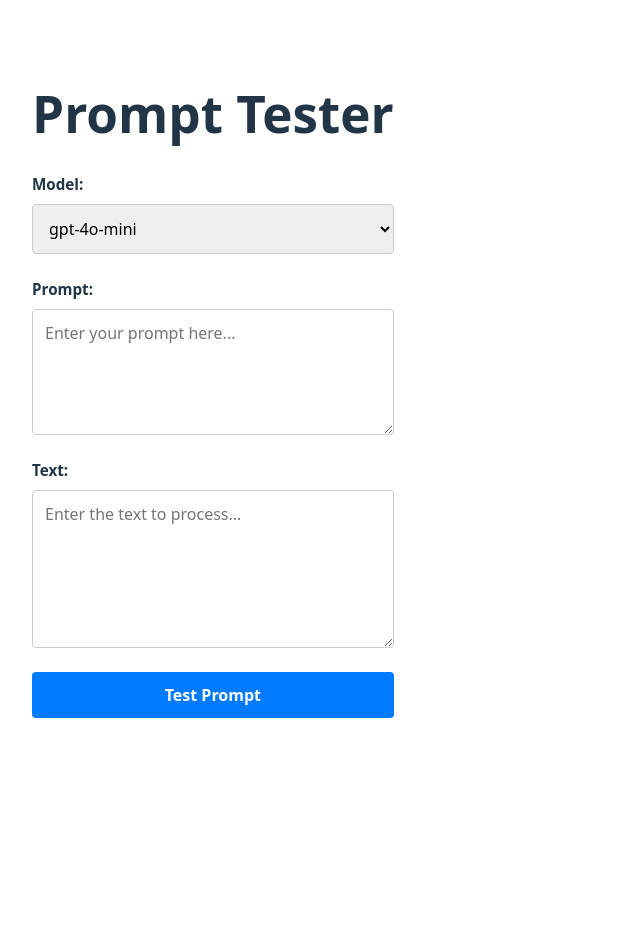
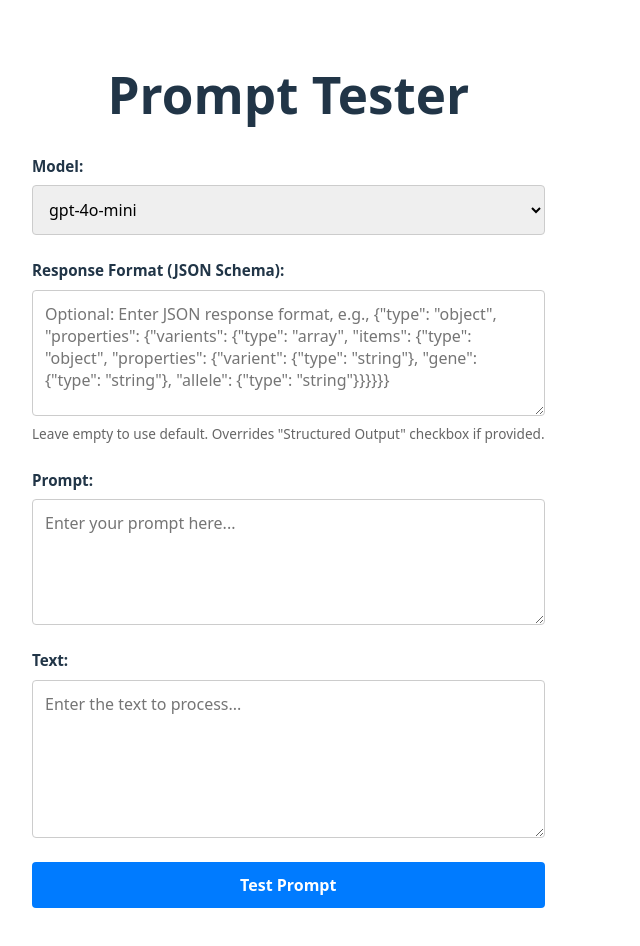
Before and after one commit to shloknatarajan/autogkb-prompt-tester, a React app in the folder frontend/: page / in a window 1280 px wide. Shown: the top 946 px of the page, without its empty margins (0-640 px from the left). Before the commit the page ends 800 px from the top, so only its background shows below. Built offline with nearby package versions, Linux system fonts and the light colour scheme; the HTML template or start-up script is replaced by a standard one.

Commit message:
try structured output

```diff
--- a/frontend/src/App.jsx
+++ b/frontend/src/App.jsx
@@ -5,6 +5,8 @@ function App() {
   const [prompt, setPrompt] = useState('')
   const [text, setText] = useState('')
   const [model, setModel] = useState('gpt-4o-mini')
+  const [structuredOutput, setStructuredOutput] = useState(false)
+  const [responseFormat, setResponseFormat] = useState('')
   const [output, setOutput] = useState('')
   const [loading, setLoading] = useState(false)
   const [error, setError] = useState('')
@@ -24,6 +26,18 @@ function App() {
     setOutput('')
 
     try {
+      // Parse response format if provided
+      let parsedResponseFormat = null
+      if (responseFormat.trim()) {
+        try {
+          parsedResponseFormat = JSON.parse(responseFormat)
+        } catch (err) {
+          setError('Invalid JSON in response format: ' + err.message)
+          setLoading(false)
+          return
+        }
+      }
+
       const response = await fetch('http://localhost:8000/test-prompt', {
         method: 'POST',
         headers: {
@@ -32,7 +46,9 @@ function App() {
         body: JSON.stringify({
           prompt,
           text,
-          model
+          model,
+          structured_output: structuredOutput,
+          response_format: parsedResponseFormat
         })
       })
 
@@ -65,6 +81,20 @@ function App() {
               <option key={m} value={m}>{m}</option>
             ))}
           </select>
+        </div>
+
+        <div className="form-group">
+          <label htmlFor="response-format">Response Format (JSON Schema):</label>
+          <textarea
+            id="response-format"
+            value={responseFormat}
+            onChange={(e) => setResponseFormat(e.target.value)}
+            placeholder='Optional: Enter JSON response format, e.g., {"type": "object", "properties": {"varients": {"type": "array", "items": {"type": "object", "properties": {"varient": {"type": "string"}, "gene": {"type": "string"}, "allele": {"type": "string"}}}}}}'
+            rows={4}
+          />
+          <small style={{color: '#666', fontSize: '0.85em'}}>
+            Leave empty to use default. Overrides "Structured Output" checkbox if provided.
+          </small>
         </div>
 
         <div className="form-group">
```
Also changed, not shown: 2 other files (tests, documents, lock files or other folders).
